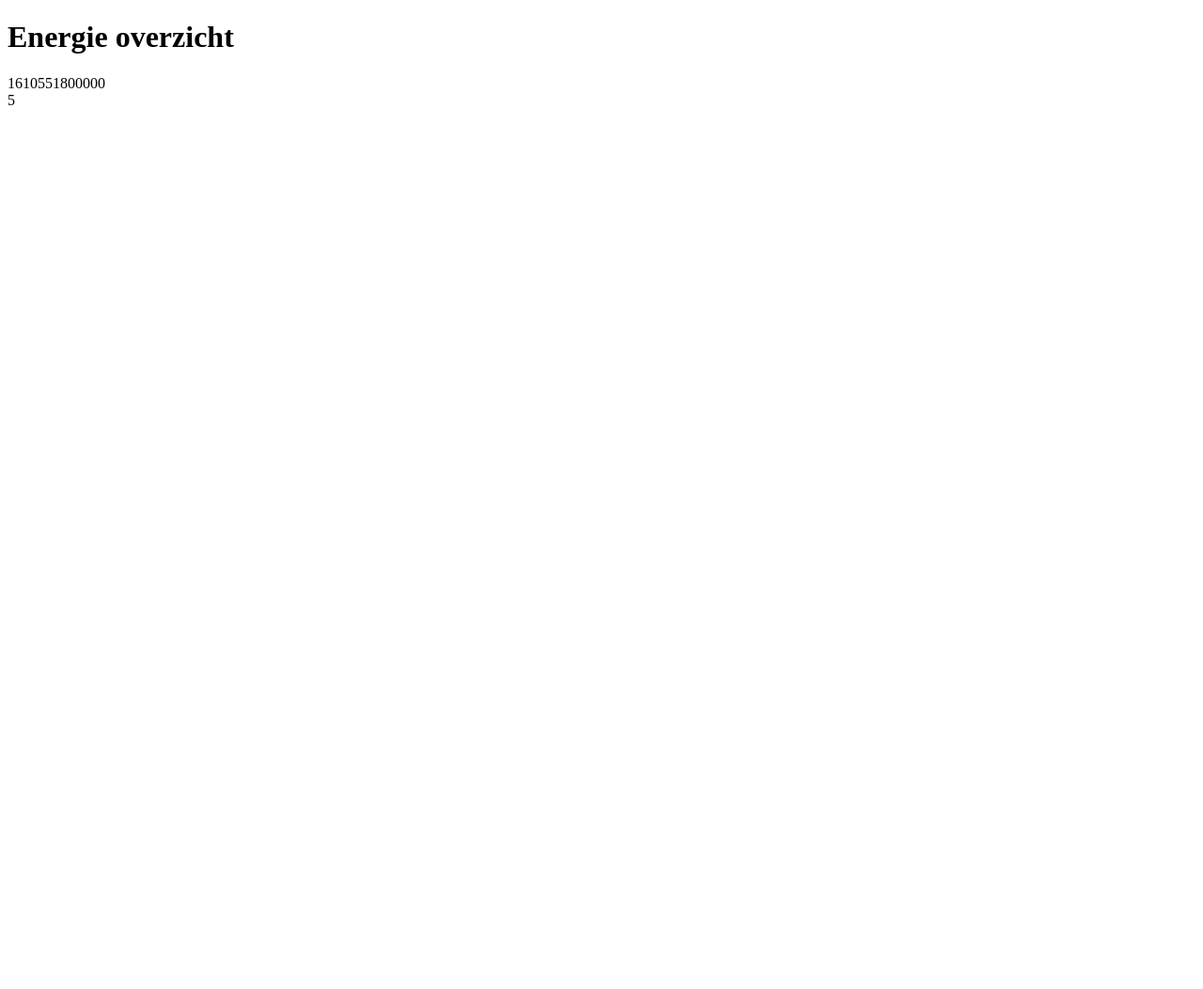
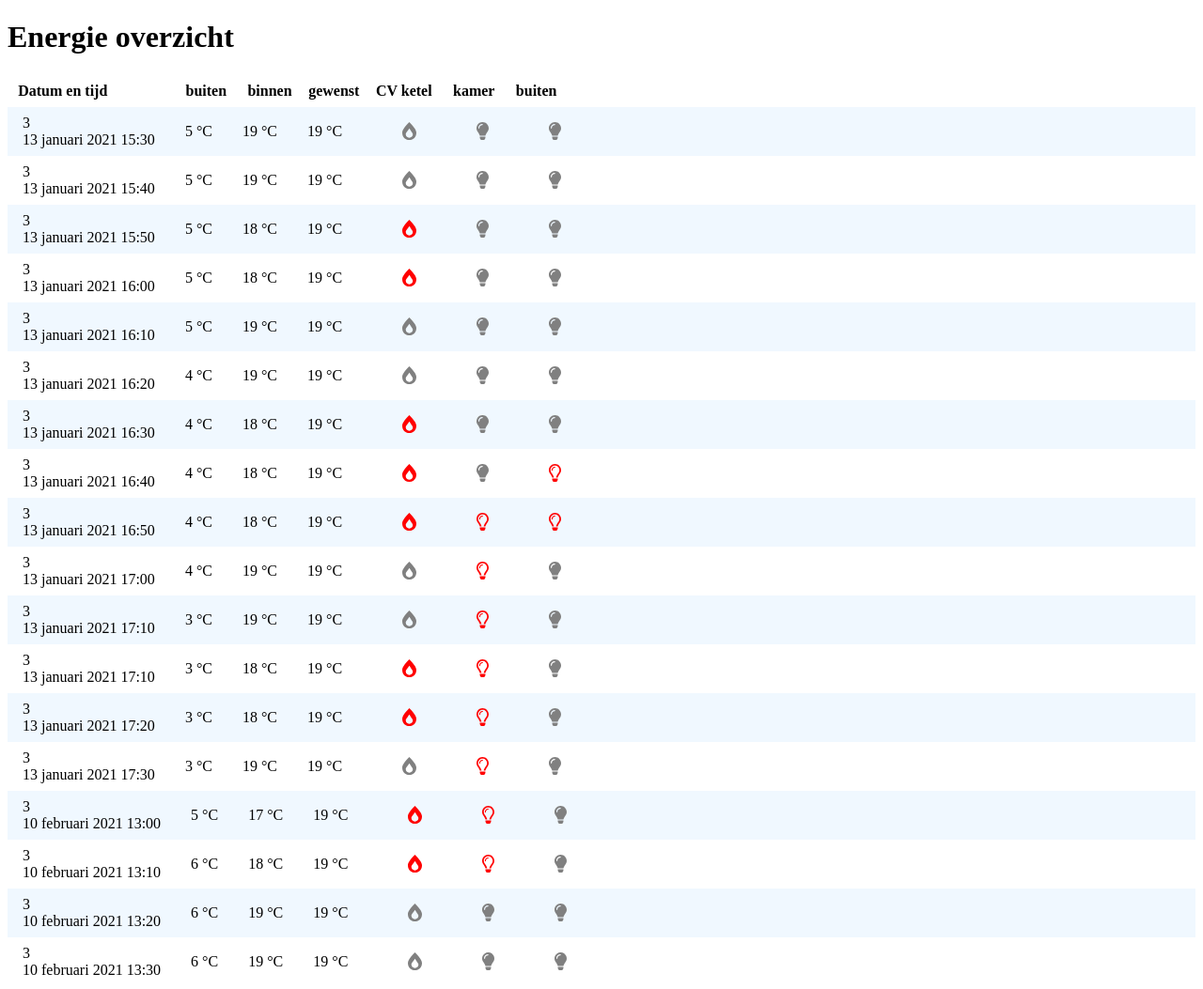
Before and after one commit to Kipmevrouw/F2M3FRO, a plain HTML site: page Les 1/index.html in a window 1280 px wide. Shown: the whole page at 94% size. Before the commit the page ends 800 px from the top, so only its background shows below. Drawn offline with Linux system fonts and the light colour scheme.

Commit message:
Alles af

```diff
--- a/Les 1/dataUitvoer.js
+++ b/Les 1/dataUitvoer.js
@@ -1,11 +1,86 @@
 const uitvoer = document.getElementById('uitvoer');
 let dataObject;
 
+const geefDagWeek = (num) => {
+    switch (num) {
+        case 0: return 'zondag'; break;
+        case 0: return 'maandag'; break;
+        case 0: return 'dinsdag'; break;
+        case 0: return 'woensdag'; break;
+        case 0: return 'donderdag'; break;
+        case 0: return 'vrijdag'; break;
+        case 0: return 'zaterdag'; break;
+        default: return num;
+    }
+}
+const maandNaam = (num) => {
+    switch (num) {
+        case 0: return 'januari'; break;
+        case 1: return 'februari'; break;
+        case 2: return 'maart'; break;
+        case 3: return 'april'; break;
+        case 4: return 'mei'; break;
+        case 5: return 'juni'; break;
+        case 6: return 'juli'; break;
+        case 7: return 'augustus'; break;
+        case 8: return 'september'; break;
+        case 9: return 'oktober'; break;
+        case 10: return 'november'; break;
+        case 11: return 'december'; break;
+        default: return num;
+    }
+}
+
+const maakDatum = (num) => {
+    // zet de string van de js datum om in een betere vorm
+    let datum =  new Date(num);
+
+    let dagWeek     = datum.getDay();
+    let dagMaand    = datum.getDate();
+    let maand       = datum.getMonth();
+    let jaar        = datum.getFullYear();
+    let uren        = datum.getHours();
+    if( uren < 10) {
+        uren = '0' + uren;
+    }
+    let minuten     = datum.getMinutes();
+    if( minuten< 10) {
+        minuten = '0' + minuten;
+    }
+
+    return `${geefDagWeek(dagWeek)} <br>
+    ${dagMaand} ${maandNaam(maand)} ${jaar} ${uren}:${minuten}`;
+}
 
 const uitvoeren = () => {
     // deze funtie voert de data in de div met de ID uitvoer
-    uitvoer.innerHTML = `<div>${dataObject[0].tijd} </div>`;
-    uitvoer.innerHTML += `<div>${dataObject[1].tempBuiten} </div>`;
+    let html = "";
+    dataObject.forEach( obj => {
+        html += `<div class="rij">`;
+        html += `<div>${maakDatum(obj.tijd)}</div>`;
+        html += `<div>${obj.tempBuiten} &deg;C</div>`;
+        html += `<div>${obj.tempBinnen} &deg;C</div>`;
+        html += `<div>${obj.tempGewenst} &deg;C</div>`;
+        if( obj.tempGewenst > obj.tempBinnen ){
+            html += `<div> <img class="icon" src="icons/vlam.svg" alt="CV aan"> </div>`;
+        } else{
+            html += `<div> <img class="icon" src="icons/vlamUit.svg" alt="CV uit"> </div>`;
+        }
+        if( obj.lichtKamer ){
+            html += `<div> <img class="icon" src="icons/lampAan.svg" alt="Lampen aan"> </div>`;
+        } else{
+            html += `<div> <img class="icon" src="icons/lampUit.svg" alt="Lampen uit"> </div>`;
+        }
+        if( obj.lichtBuiten ){
+            html += `<div> <img class="icon" src="icons/lampAan.svg" alt="Lampen aan"> </div>`;
+        } else{
+            html += `<div> <img class="icon" src="icons/lampUit.svg" alt="Lampen uit"> </div>`;
+        }
+        html += "</div>";
+    });
+    uitvoer.innerHTML = html
+
+
 }
 
 const starten = () => {
--- a/Les 1/index.html
+++ b/Les 1/index.html
@@ -3,10 +3,20 @@
 <head>
     <meta charset="UTF-8">
     <meta name="author" content="Becky van der Meulen">
+    <link rel="stylesheet" href="stijlDataImport.css">
     <title>Les 1 object properties uitlezen</title>
 </head>
 <body>
     <h1>Energie overzicht</h1>
+    <div id="uitvoerKop">
+        <div class="tijd">Datum en tijd</div>
+        <div>buiten</div>
+        <div>binnen</div>
+        <div class="gw">gewenst</div>
+        <div>CV ketel</div>
+        <div>kamer</div>
+        <div>buiten</div>
+    </div>
     <div id="uitvoer">Het script werkt nog niet.</div>
     <script src="huisData.js"></script>
     <script src="dataUitvoer.js"></script>
--- /dev/null
+++ b/Les 1/stijlDataImport.css
@@ -0,0 +1,32 @@
+
+.icon {
+    height: 1.2em;
+    margin-left: 2em;
+}
+
+.rij {
+    display: flex;
+}
+
+.rij:nth-child(odd) {
+    background-color: aliceblue;
+}
+
+.rij>div {
+    padding: .5em 1em;
+    display: flex;
+    align-items: center;
+}
+#uitvoerKop {
+    display: flex;
+    font-weight: 800;
+}
+#uitvoerKop>div {
+    padding: .5em .7em;
+}
+#uitvoerKop .tijd {
+    padding-right: 4.5em;
+}
+#uitvoerKop .gw {
+    padding: .5em .4em;
+}
```
Also changed, not shown: Les 1/icons/lampAan.svg (added), Les 1/icons/lampUIt.svg (added), Les 1/icons/vlam.svg (added), Les 1/icons/vlamUIt.svg (added).
